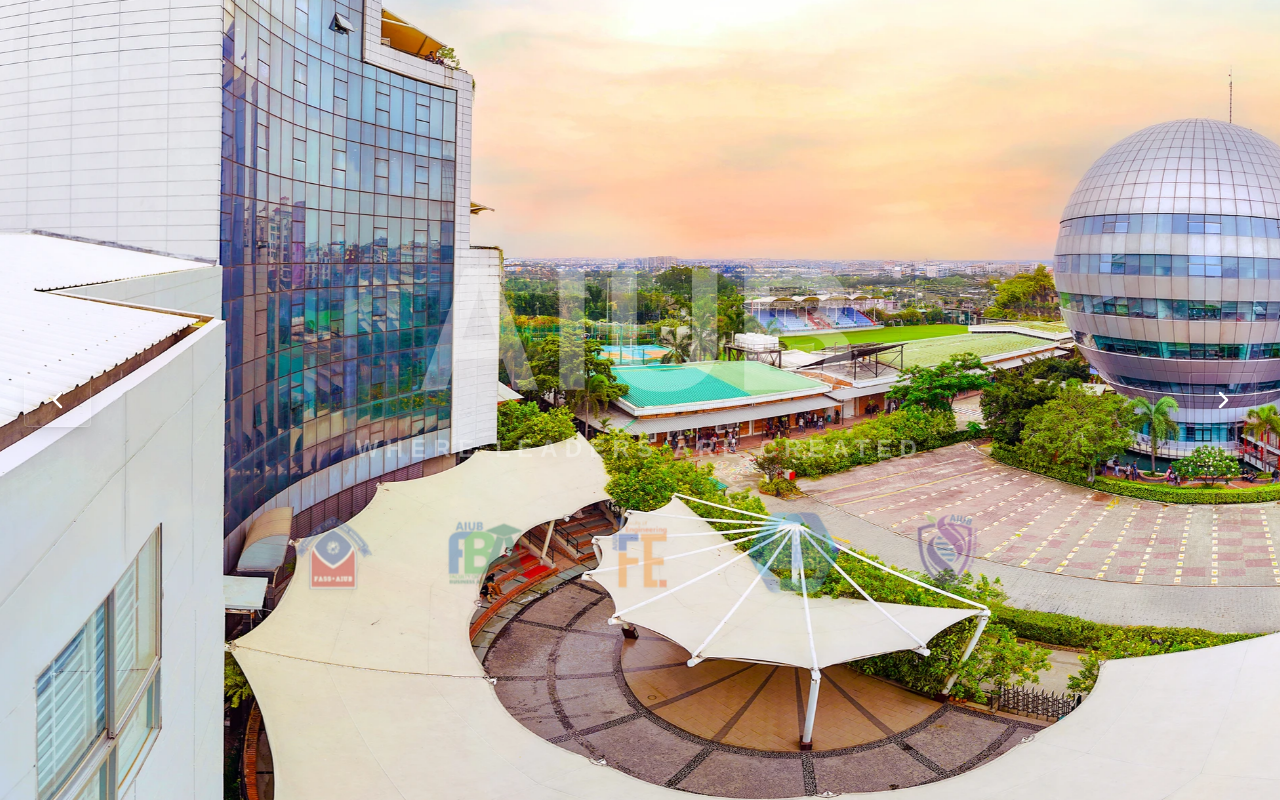
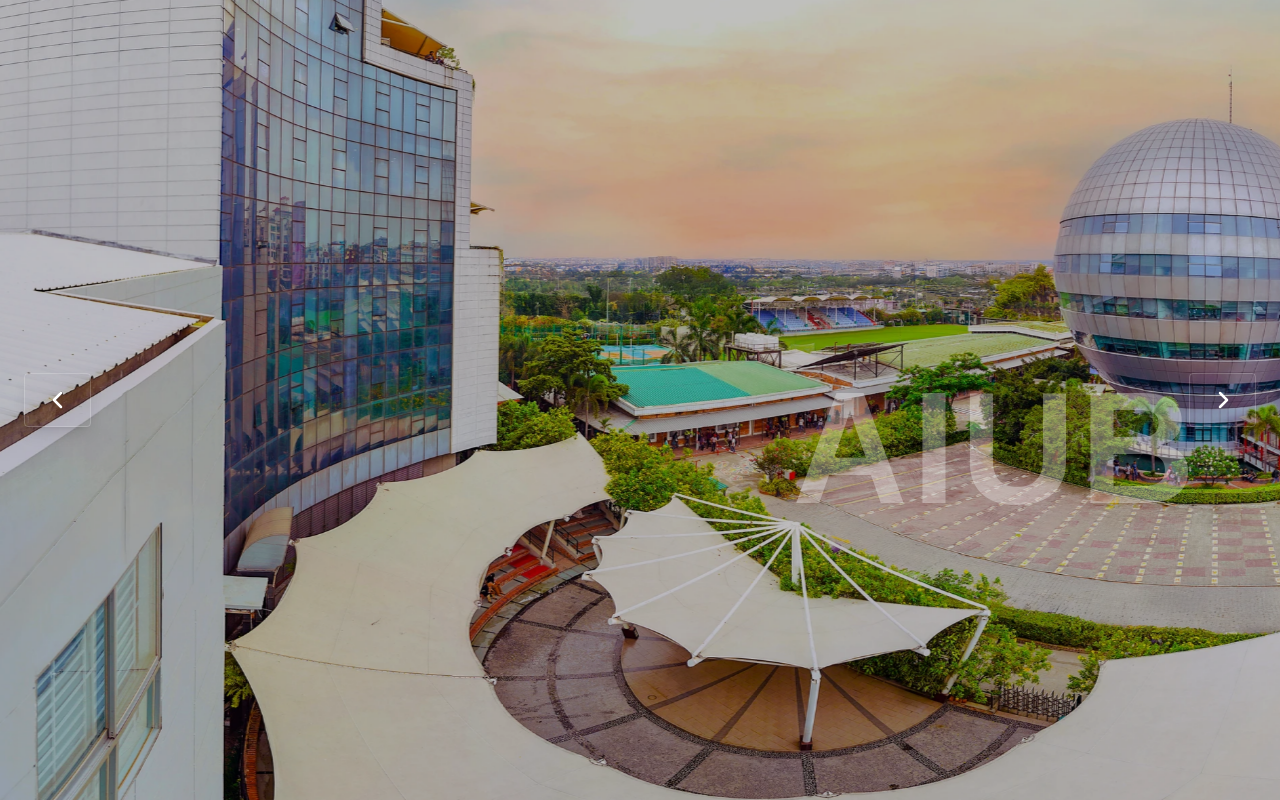
Before and after one commit to MostofaSeum/AiubHome, a Next.js app: page /HeroSection in a window 1280 px wide. Built offline with nearby package versions, Linux system fonts and the light colour scheme.

Commit message:
Added text in the hero section

```diff
--- a/app/HeroSection/page.tsx
+++ b/app/HeroSection/page.tsx
@@ -20,8 +20,8 @@
     },
     {
       url: '/Images/Fig-3.webp',
-      tag: 'WORLD - CLASS',
-      title: 'INFRASTRUCTURE'
+      tag: 'Leading',
+      title: 'The Educational Experience'
     },
     {
       url: '/Images/Fig-4.webp'
@@ -35,7 +35,7 @@
       url: '/Images/Fig-6.webp'
     },
     {
-      url: '/Images/Fig-7.webp' ,
+      url: '/Images/Fig-7.webp',
       tag: 'URBAN',
       title: 'GREEN CAMPUS'
     },
@@ -62,6 +62,36 @@
           opacity: 1;
           transform: translateY(0);
         }
+        .brand-title {
+          opacity: 0;
+          transform: translateX(-50px);
+          transition: transform 1200ms cubic-bezier(0.25, 1, 0.5, 1), opacity 1200ms ease;
+          transition-delay: 200ms;
+        }
+        .swiper-slide-hero.swiper-slide-active .brand-title {
+          opacity: 0.85;
+          transform: translateX(0);
+        }
+        .brand-tagline {
+          opacity: 0;
+          transform: translateX(-50px);
+          transition: transform 1200ms cubic-bezier(0.25, 1, 0.5, 1), opacity 1200ms ease;
+          transition-delay: 450ms;
+        }
+        .swiper-slide-hero.swiper-slide-active .brand-tagline {
+          opacity: 1;
+          transform: translateX(0);
+        }
+        .brand-logos {
+          opacity: 0;
+          transform: translateX(-50px);
+          transition: transform 1200ms cubic-bezier(0.25, 1, 0.5, 1), opacity 1200ms ease;
+          transition-delay: 700ms;
+        }
+        .swiper-slide-hero.swiper-slide-active .brand-logos {
+          opacity: 1;
+          transform: translateX(0);
+        }
       `}</style>
 
       <Swiper
@@ -84,45 +114,45 @@
             <img
               src={slide.url}
               alt={`AIUB Campus View ${idx + 1}`}
-              className="w-full h-full object-cover"
+              className="w-full h-full object-cover brightness-75"
             />
 
-            {/* CASE 1: Custom AIUB Brand Overlay with Logos (Fig-2) */}
+            {/*Custom AIUB Brand Overlay with Logos*/}
             {slide.hasBrandOverlay && (
-              <div className="absolute inset-0 flex flex-col items-center justify-center text-center z-20 pointer-events-none px-4">
-                <div className="hero-text-container select-none flex flex-col items-center max-w-5xl w-full">
+              <div className="absolute inset-0 flex items-end justify-end px-8 md:px-16 pb-20 md:pb-28 z-20 pointer-events-none">
+                <div className="select-none flex flex-col items-end text-right w-full max-w-3xl">
 
                   {/*Giant AIUB*/}
-                  <h1 className="text-white text-7xl sm:text-8xl md:text-[11rem] font-black tracking-wide leading-none opacity-85">
+                  <h1 className="brand-title text-[white] text-7xl sm:text-8xl md:text-[10rem] font-black tracking-wide leading-none opacity-85">
                     AIUB
                   </h1>
 
                   {/* Tagline */}
-                  <p className="text-white text-sm sm:text-lg md:text-2xl font-bold tracking-[0.3em] uppercase mt-2 md:mt-4 whitespace-nowrap">
+                  <p className="brand-tagline text-white text-sm sm:text-lg md:text-2xl font-bold tracking-[0.3em] uppercase mt-2 md:mt-4 whitespace-nowrap">
                     Where Leaders are Created
                   </p>
 
                   {/* Faculty Logos Row */}
-                  <div className="grid grid-cols-5 gap-3 sm:gap-6 md:gap-8 mt-8 md:mt-12 items-center justify-center max-w-3xl w-full px-4">
-                    <img src="/Images/Logos/fass-logo.webp" alt="FASS Logo" className="h-10 sm:h-16 md:h-20 object-contain mx-auto filter drop-shadow-md" />
-                    <img src="/Images/Logos/fba-logo.webp" alt="FBA Logo" className="h-10 sm:h-16 md:h-20 object-contain mx-auto filter drop-shadow-md" />
-                    <img src="/Images/Logos/fe-logo.webp" alt="FBE Logo" className="h-10 sm:h-16 md:h-20 object-contain mx-auto filter drop-shadow-md" />
-                    <img src="/Images/Logos/fst-short-logo.webp" alt="FST Logo" className="h-10 sm:h-16 md:h-20 object-contain mx-auto filter drop-shadow-md" />
-                    <img src="/Images/Logos/fhls-logo_with_glow.webp" alt="FSHLS Logo" className="h-10 sm:h-16 md:h-20 object-contain mx-auto filter drop-shadow-md" />
+                  <div className="brand-logos flex flex-wrap gap-3 sm:gap-6 md:gap-8 mt-6 md:mt-8 items-center justify-end w-full">
+                    <img src="/Images/Logos/fass-logo.webp" alt="FASS Logo" className="h-10 sm:h-16 md:h-20 object-contain filter drop-shadow-md" />
+                    <img src="/Images/Logos/fba-logo.webp" alt="FBA Logo" className="h-10 sm:h-16 md:h-20 object-contain filter drop-shadow-md" />
+                    <img src="/Images/Logos/fe-logo.webp" alt="FBE Logo" className="h-10 sm:h-16 md:h-20 object-contain filter drop-shadow-md" />
+                    <img src="/Images/Logos/fst-short-logo.webp" alt="FST Logo" className="h-10 sm:h-16 md:h-20 object-contain filter drop-shadow-md" />
+                    <img src="/Images/Logos/fhls-logo_with_glow.webp" alt="FSHLS Logo" className="h-10 sm:h-16 md:h-20 object-contain filter drop-shadow-md" />
                   </div>
 
                 </div>
               </div>
             )}
 
-            {/* CASE 2: Standard Text Content Overlay (Fig-3, Fig-5, Fig-7) */}
+            {/*Standard Text Content Overlay*/}
             {!slide.hasBrandOverlay && slide.tag && slide.title && (
               <div className="absolute inset-0 flex items-end justify-start max-w-7xl mx-auto px-8 md:px-16 pb-24 md:pb-36 z-20 pointer-events-none">
                 <div className="hero-text-container select-none text-left">
-                  <span className="text-[#52a8e8] text-sm md:text-xl font-bold tracking-[0.25em] uppercase block">
+                  <span className="text-[#52a8e8] text-sm md:text-7xl font-bold tracking-[0.25em] uppercase block">
                     {slide.tag}
                   </span>
-                  <h1 className="text-white text-5xl md:text-7xl font-black tracking-wide mt-3 uppercase leading-none">
+                  <h1 className="text-white text-5xl md:text-xl font-black tracking-wide mt-3 uppercase leading-none">
                     {slide.title}
                   </h1>
                 </div>
```
